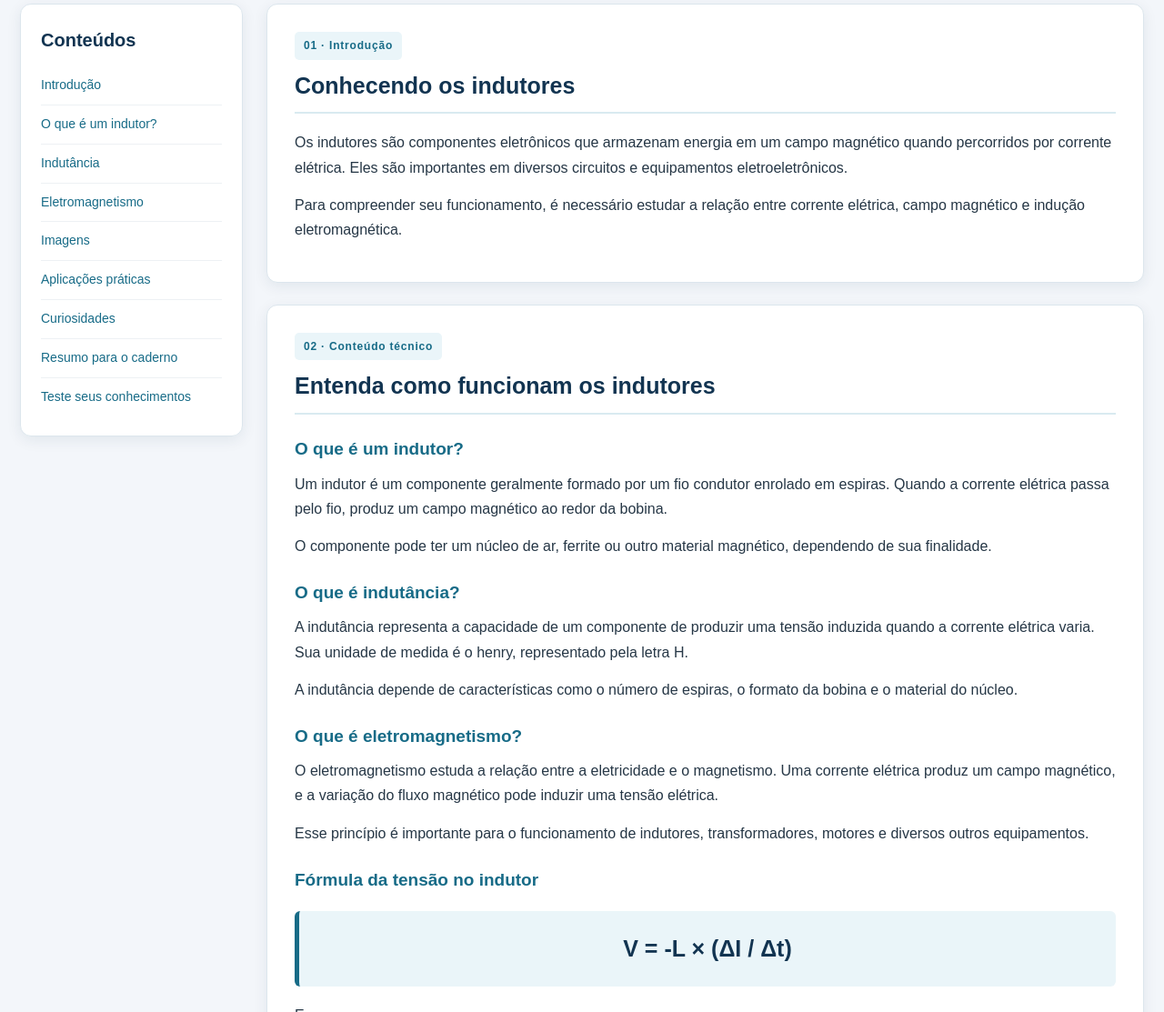
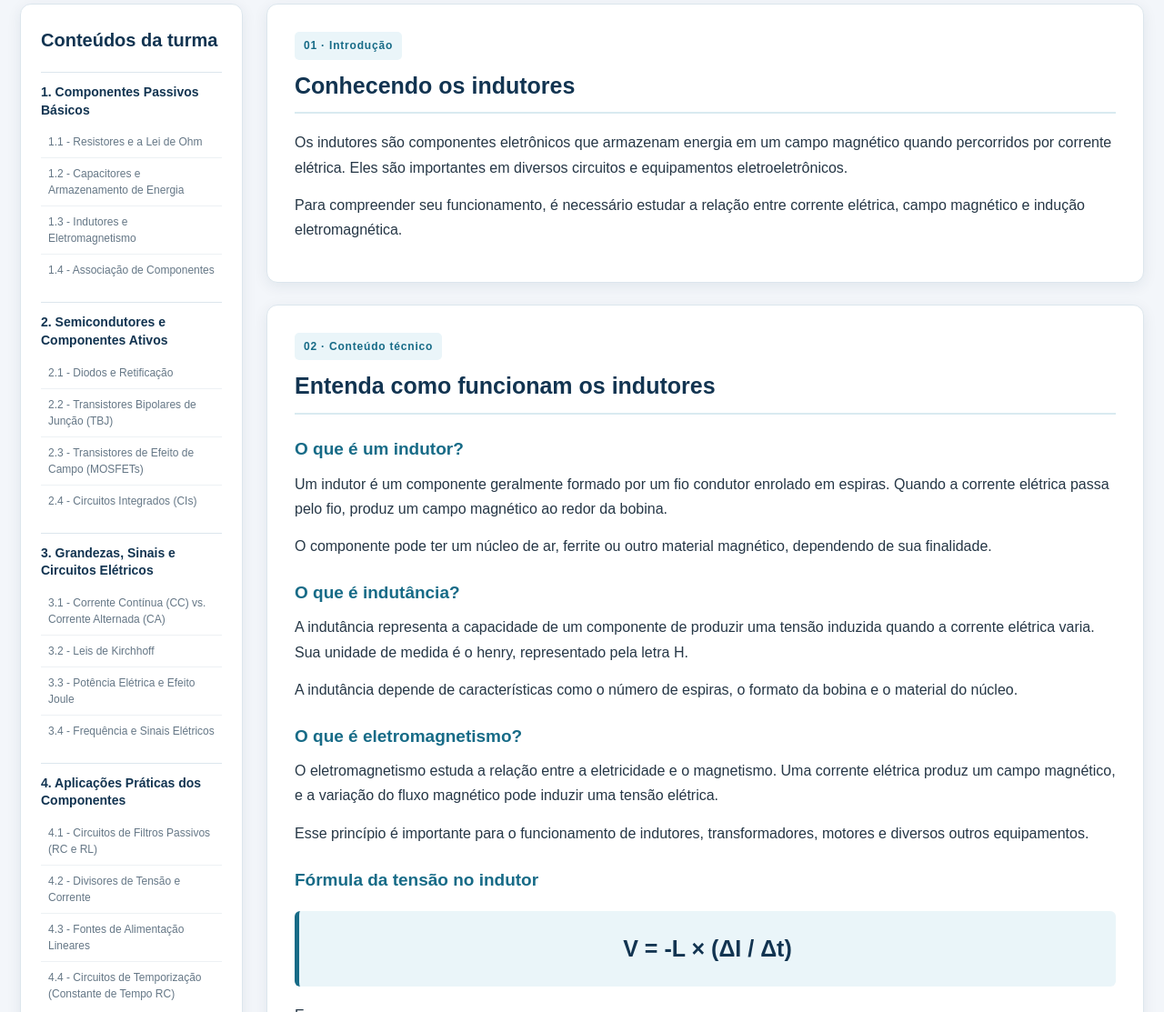
Before and after one commit to defreitas0507-debug/portal-educativo, a plain HTML site: page index.html in a window 1280 px wide. Shown: the part 350-1463 px from the top of the page at 91% size. Drawn offline with Linux system fonts and the light colour scheme.

Commit message:
Atualiza menu de conteúdos

```diff
--- a/css/style.css
+++ b/css/style.css
@@ -151,6 +151,54 @@ input:focus-visible {
     color: #0c4057;
     text-decoration: underline;
 }
+
+
+/* Estilos do menu com os conteúdos da turma */
+.aviso-menu {
+    font-size: 12px;
+    color: #526575;
+    margin-bottom: 18px;
+}
+
+.grupo-menu {
+    margin-top: 18px;
+    padding-top: 12px;
+    border-top: 1px solid var(--borda);
+}
+
+.grupo-menu h3 {
+    color: var(--azul-escuro);
+    font-size: 14px;
+    line-height: 1.4;
+    margin-bottom: 8px;
+}
+
+.barra-lateral a.topico-indisponivel {
+    color: #657786;
+    font-size: 12px;
+    line-height: 1.5;
+    padding: 8px;
+    cursor: default;
+    overflow-wrap: anywhere;
+}
+
+.barra-lateral a.topico-atual {
+    background-color: var(--azul-claro);
+    color: var(--azul-escuro);
+    font-size: 12px;
+    font-weight: bold;
+    line-height: 1.5;
+    padding: 9px;
+    border-left: 4px solid var(--azul-principal);
+    border-radius: 5px;
+    overflow-wrap: anywhere;
+}
+
+.barra-lateral a.topico-atual:hover {
+    text-decoration: none;
+    color: var(--azul-escuro);
+}
+
 
 /* =====================================
    6. CARTÕES DE CONTEÚDO
--- a/index.html
+++ b/index.html
@@ -42,20 +42,53 @@
     <!-- Conteúdo principal -->
     <main class="layout">
 
-        <!-- Menu lateral -->
-        <aside class="barra-lateral">
-            <h2>Conteúdos</h2>
 
-            <a href="#introducao">Introdução</a>
-            <a href="#indutor">O que é um indutor?</a>
-            <a href="#indutancia">Indutância</a>
-            <a href="#eletromagnetismo">Eletromagnetismo</a>
-            <a href="#recursos">Imagens</a>
-            <a href="#aplicacoes">Aplicações práticas</a>
-            <a href="#curiosidades">Curiosidades</a>
-            <a href="#resumo">Resumo para o caderno</a>
-            <a href="#quiz">Teste seus conhecimentos</a>
-        </aside>
+<!-- Menu lateral com os conteúdos da turma -->
+<aside class="barra-lateral" aria-label="Menu de conteúdos da turma">
+    <h2>Conteúdos da turma</h2>
+
+
+    <section class="grupo-menu">
+        <h3>1. Componentes Passivos Básicos</h3>
+        <a class="topico-indisponivel">1.1 - Resistores e a Lei de Ohm</a>
+        <a class="topico-indisponivel">1.2 - Capacitores e Armazenamento de Energia</a>
+        <a class="topico-indisponivel">1.3 - Indutores e Eletromagnetismo</a>
+        <a class="topico-indisponivel">1.4 - Associação de Componentes</a>
+    </section>
+
+    <section class="grupo-menu">
+        <h3>2. Semicondutores e Componentes Ativos</h3>
+        <a class="topico-indisponivel">2.1 - Diodos e Retificação</a>
+        <a class="topico-indisponivel">2.2 - Transistores Bipolares de Junção (TBJ)</a>
+        <a class="topico-indisponivel">2.3 - Transistores de Efeito de Campo (MOSFETs)</a>
+        <a class="topico-indisponivel">2.4 - Circuitos Integrados (CIs)</a>
+    </section>
+
+    <section class="grupo-menu">
+        <h3>3. Grandezas, Sinais e Circuitos Elétricos</h3>
+        <a class="topico-indisponivel">3.1 - Corrente Contínua (CC) vs. Corrente Alternada (CA)</a>
+        <a class="topico-indisponivel">3.2 - Leis de Kirchhoff</a>
+        <a class="topico-indisponivel">3.3 - Potência Elétrica e Efeito Joule</a>
+        <a class="topico-indisponivel">3.4 - Frequência e Sinais Elétricos</a>
+    </section>
+
+    <section class="grupo-menu">
+        <h3>4. Aplicações Práticas dos Componentes</h3>
+        <a class="topico-indisponivel">4.1 - Circuitos de Filtros Passivos (RC e RL)</a>
+        <a class="topico-indisponivel">4.2 - Divisores de Tensão e Corrente</a>
+        <a class="topico-indisponivel">4.3 - Fontes de Alimentação Lineares</a>
+        <a class="topico-indisponivel">4.4 - Circuitos de Temporização (Constante de Tempo RC)</a>
+    </section>
+
+    <section class="grupo-menu">
+        <h3>5. Proteção, Medição e Materiais</h3>
+        <a class="topico-indisponivel">5.1 - Dispositivos de Proteção Circuitos</a>
+        <a class="topico-indisponivel">5.2 - Materiais Condutores, Isolantes e Semicondutores</a>
+        <a class="topico-indisponivel">5.3 - Uso do Multímetro no Diagnóstico de Componentes</a>
+        <a class="topico-indisponivel">5.4 - Relés e Chaves Eletromecânicas</a>
+    </section>
+</aside>
+
 
         <!-- Artigos -->
         <div class="conteudo-principal">
```
